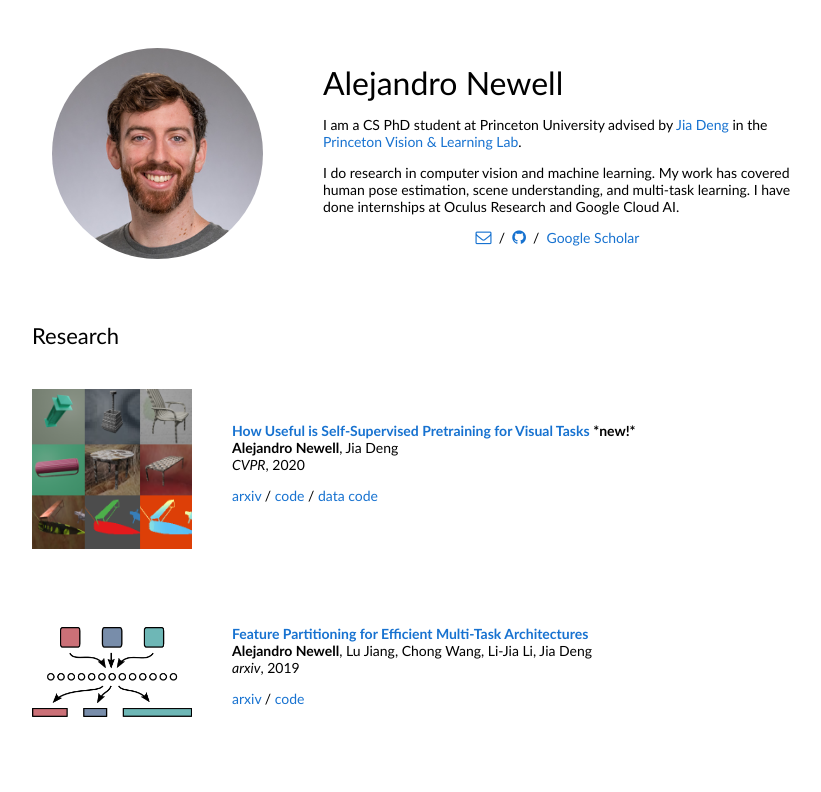
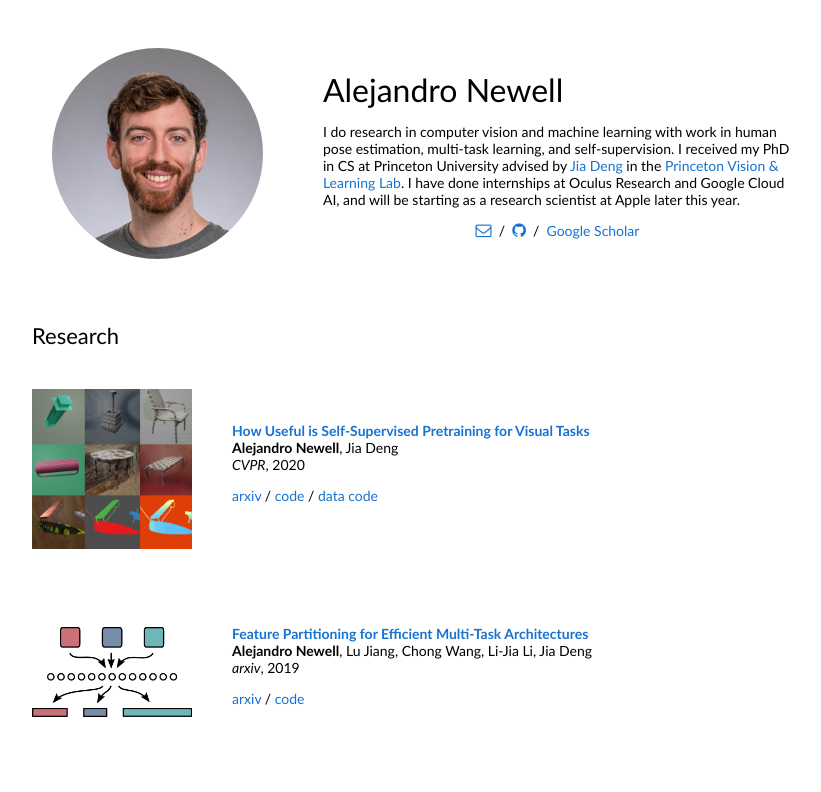
Before and after one commit to anewell/anewell.github.io, a plain HTML site: page index.html in a window 1280 px wide. Shown: the top 792 px of the page, without its empty margins (228-1049 px from the left). Drawn offline with Linux system fonts and the light colour scheme.

Commit message:
Update index.html

```diff
--- a/index.html
+++ b/index.html
@@ -31,10 +31,9 @@
                 <name>Alejandro Newell</name>
               </p>
               <p>
-		I am a CS PhD student at Princeton University advised by <a href="https://www.cs.princeton.edu/~jiadeng/">Jia Deng</a> in the <a href="http://pvl.cs.princeton.edu/">Princeton Vision & Learning Lab</a>.
-              </p>
-              <p>
-		I do research in computer vision and machine learning. My work has covered human pose estimation, scene understanding, and multi-task learning. I have done internships at Oculus Research and Google Cloud AI.
+		I do research in computer vision and machine learning with work in human pose estimation, multi-task learning, and self-supervision.
+		I received my PhD in CS at Princeton University advised by <a href="https://www.cs.princeton.edu/~jiadeng/">Jia Deng</a> in the <a href="http://pvl.cs.princeton.edu/">Princeton Vision & Learning Lab</a>.
+		I have done internships at Oculus Research and Google Cloud AI, and will be starting as a research scientist at Apple later this year.
               </p>
 
 	      <p style="text-align:center">
@@ -62,7 +61,7 @@
             <td style="padding:20px;width:75%;vertical-align:middle">
                <a href="https://arxiv.org/abs/2003.14323">
                 <papertitle>How Useful is Self-Supervised Pretraining for Visual Tasks</papertitle>
-              </a> <b>*new!*</b>
+              </a>
               <br>
 	      <strong> Alejandro Newell</strong>, Jia Deng
               <br>
```
